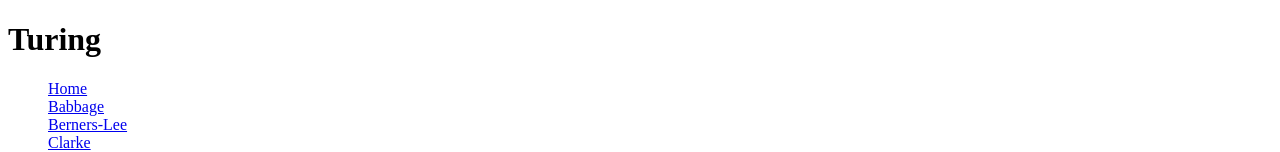
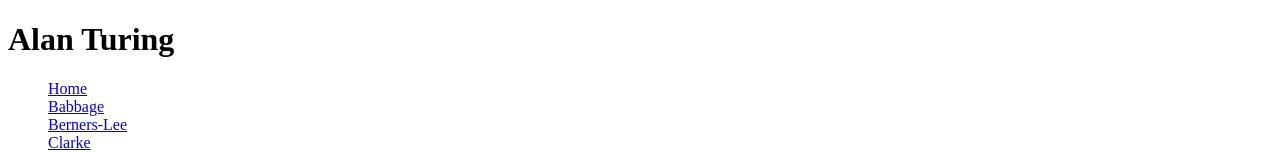
Before and after one commit to JoaquinAcosta/tp-heroes, a website: page views/turing.html in a window 1280 px wide. Shown: the top 152 px of the page. Drawn offline with Linux system fonts and the light colour scheme.

Commit message:
agregue info

```diff
--- a/views/turing.html
+++ b/views/turing.html
@@ -7,7 +7,7 @@
     <title>Heroes | Turing</title>
 </head>
 <body>
-    <h1>Turing</h1>
+    <h1>Alan Turing</h1>
     <ul type="none">
         <li><a href="/">Home</a></li>
         <li><a href="/babbage">Babbage</a></li>
```
